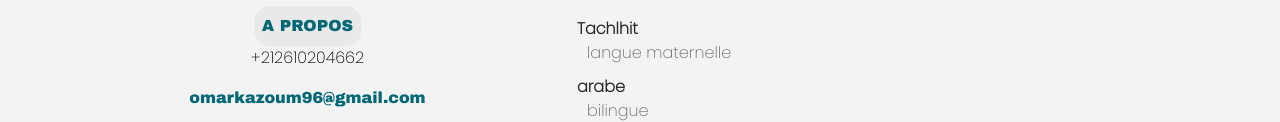
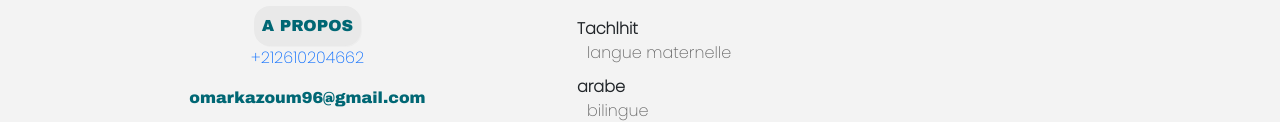
Before and after one commit to omarKazoum/mon-cv, a website: page index.html in a window 1280 px wide. Shown: the part 680-802 px from the top of the page. Drawn offline with nearby package versions, Linux system fonts and the light colour scheme.

Commit message:
fixed a problem in bootstrap css

```diff
--- a/index.html
+++ b/index.html
@@ -4,7 +4,7 @@
     <meta charset="UTF-8">
     <title>Omar Kazoum</title>
     <meta name="viewport" content="width=device-width, initial-scale=1.0">
-    <link rel="stylesheet" href="node_modules/bootstrap/dist/css/bootstrap.min.css">
+    <link href="https://cdn.jsdelivr.net/npm/bootstrap@5.0.2/dist/css/bootstrap.min.css" rel="stylesheet" integrity="sha384-EVSTQN3/azprG1Anm3QDgpJLIm9Nao0Yz1ztcQTwFspd3yD65VohhpuuCOmLASjC" crossorigin="anonymous">
     <link rel="stylesheet" href="css/style.css">
 </head>
 <body>
```
